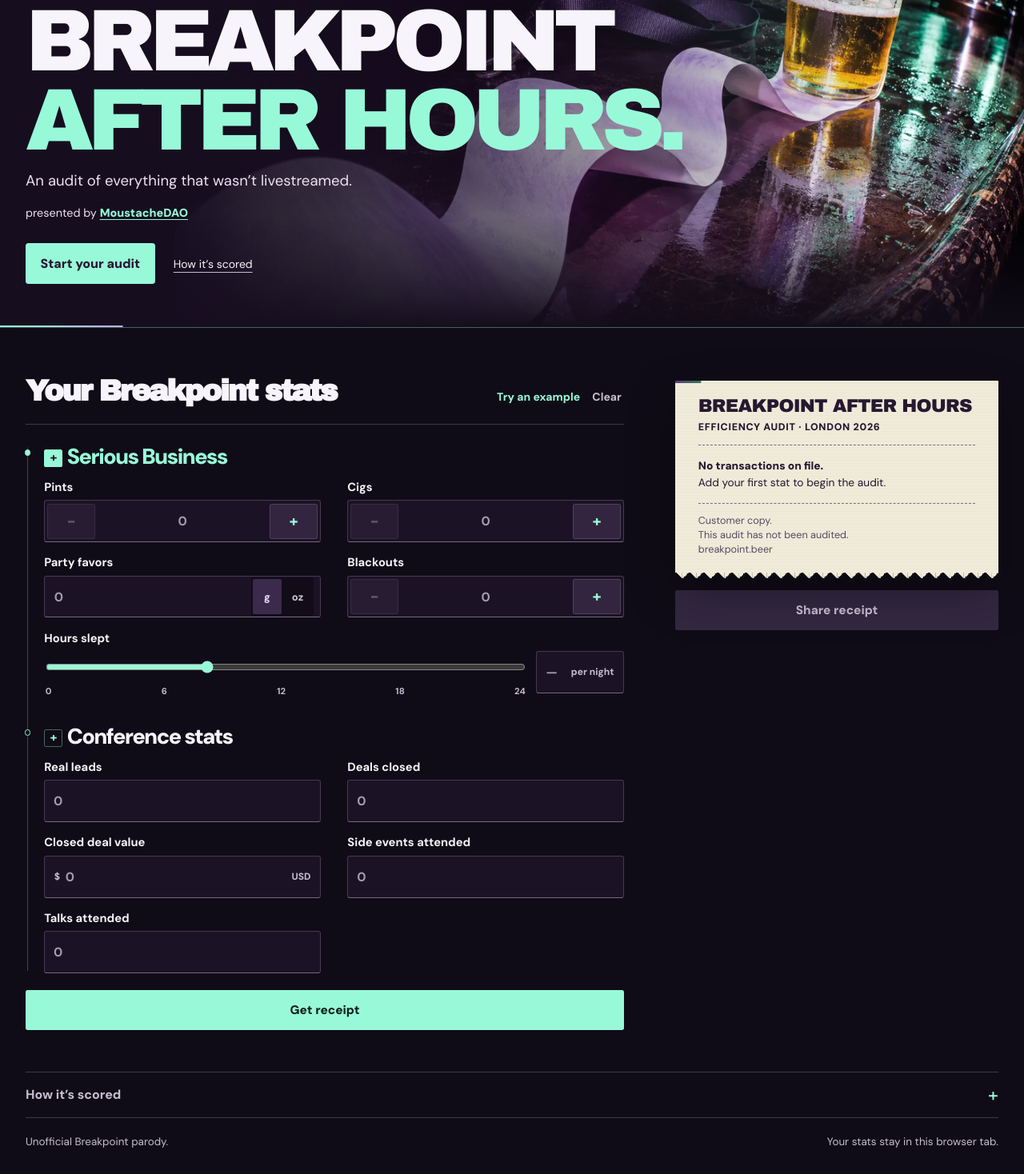
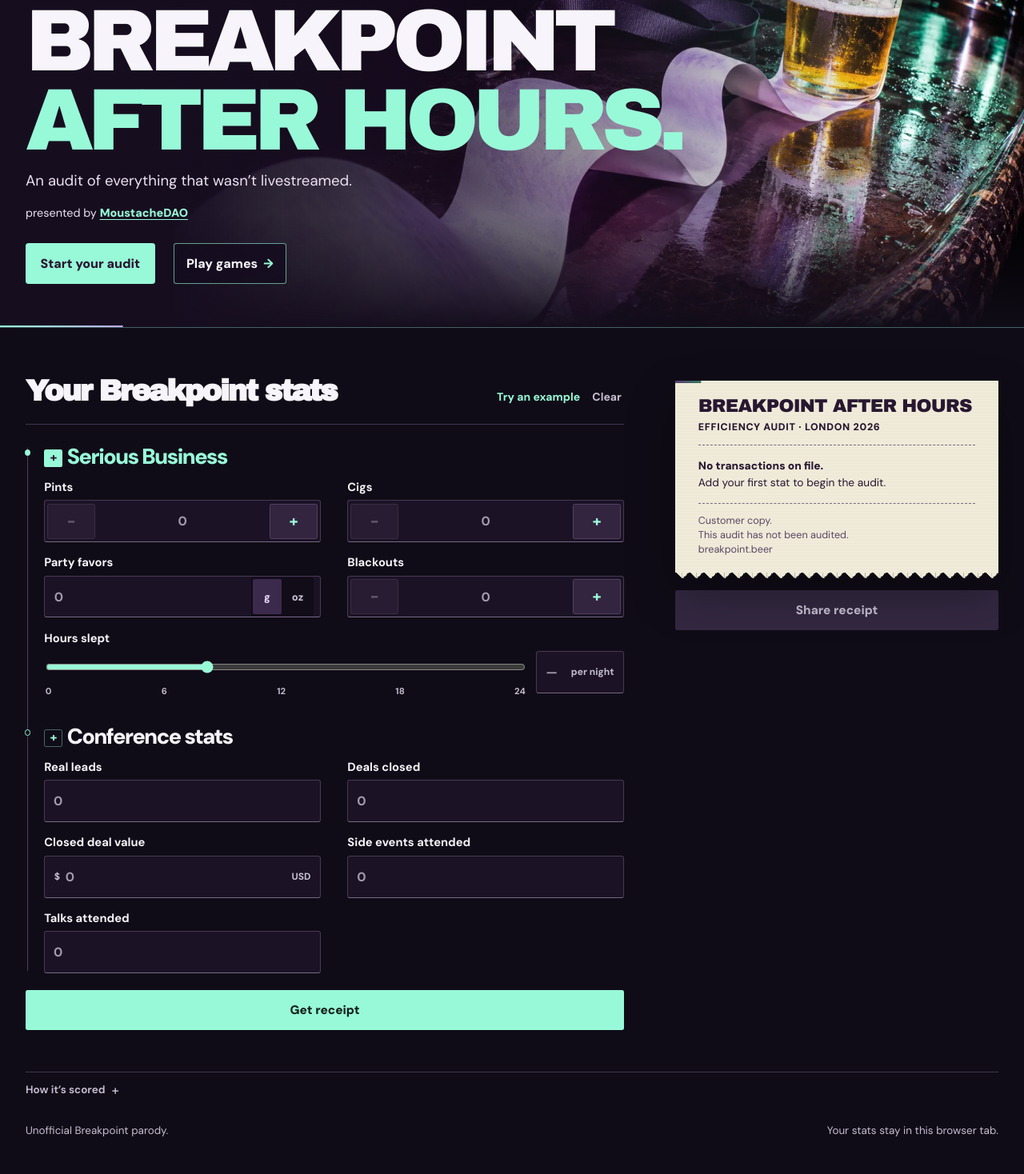
Before and after one commit to lamentierschweinchen/breakpoint-after-hours, a plain HTML site: page dist/index.html in a window 1280 px wide. Shown: the part 150-1618 px from the top of the page at 80% size. Drawn offline with Linux system fonts and the light colour scheme.

Commit message:
Make the Arcade easy to find

```diff
--- a/dist/app.mjs
+++ b/dist/app.mjs
@@ -53,7 +53,8 @@ const nativeShare = document.querySelector('#native-share');
 const copyImage = document.querySelector('#copy-image');
 const copyChallenge = document.querySelector('#copy-challenge');
 const challengeInput = document.querySelector('#challenge-url');
-const arcadeLink = document.querySelector('.site-nav a[href="./arcade/"]');
+const arcadeLinks = document.querySelectorAll('a[href="./arcade/"]');
+const receiptArcade = document.querySelector('#receipt-arcade');
 
 const example = { leads: 10, deals: 3, value: 24000, sideEvents: 3, pints: 5, cigs: 6, favors: 1, sleep: 4 };
 const arcadeDraftKey = 'breakpoint:arcade-receipt';
@@ -92,7 +93,7 @@ function recordFavors() {
   enteredFavors = { amount: favorsInput.valueAsNumber || 0, unit: activeUnit };
 }
 
-arcadeLink.addEventListener('click', event => {
+function stashArcadeDraft(event) {
   if (event.metaKey || event.ctrlKey || event.shiftKey || event.altKey) return;
   const values = Object.fromEntries(inputs.filter(input => input.value !== '').map(input => [input.name, input.value]));
   if (!Object.keys(values).length) return;
@@ -101,7 +102,9 @@ arcadeLink.addEventListener('click', event => {
   } catch {
     // The arcade is still available when browser storage is disabled.
   }
-});
+}
+
+for (const link of arcadeLinks) link.addEventListener('click', stashArcadeDraft);
 
 function takeArcadeDraft() {
   try {
@@ -237,6 +240,7 @@ function renderAudit({ initial = false } = {}) {
   const score = currentReceipt?.score ?? null;
   dockScore.textContent = score === null ? '—' : String(score);
   shareButton.disabled = score === null;
+  receiptArcade.hidden = score === null;
   root.style.setProperty('--score-progress', (score ?? 0) / 100);
 
   clearTimeout(noteTimer);
@@ -385,9 +389,6 @@ document.querySelector('#clear').addEventListener('click', () => {
   renderAudit();
 });
 
-document.querySelector('.method-link').addEventListener('click', () => {
-  document.querySelector('#method').open = true;
-});
 document.querySelector('#method').addEventListener('toggle', syncScrollProgress);
 
 function clearShareImage() {
--- a/dist/index.html
+++ b/dist/index.html
@@ -53,7 +53,7 @@
         <p id="challenge" class="challenge" hidden>Benchmark to beat: <strong id="challenge-score"></strong> <span>/ 100</span></p>
         <div class="hero-actions">
           <a class="hero-action" href="#audit-form">Start your audit</a>
-          <a class="method-link" href="#method">How it’s scored</a>
+          <a class="hero-arcade" href="./arcade/">Play games <span aria-hidden="true">→</span></a>
         </div>
       </div>
     </section>
@@ -199,10 +199,11 @@
             <p class="sr-only" id="spoken-score" role="status" aria-atomic="true"></p>
           </section>
           <button type="button" id="share-score" class="action-button receipt-share" aria-haspopup="dialog" disabled>Share receipt</button>
+          <a id="receipt-arcade" class="receipt-arcade" href="./arcade/" hidden>Play games <span aria-hidden="true">→</span></a>
         </div>
       </div>
 
-      <details id="method" class="method" data-reveal>
+      <details id="method" class="method">
         <summary>How it’s scored</summary>
         <div class="method-body">
           <p>Add conference and Serious Business points for one total out of 100.</p>
--- a/dist/style.css
+++ b/dist/style.css
@@ -140,17 +140,6 @@ a { color: inherit; }
   background: var(--mint);
   content: "";
 }
-
-.method-link {
-  display: flex;
-  align-items: center;
-  min-height: 2.75rem;
-  font-size: .875rem;
-  color: var(--text);
-  text-underline-offset: .3rem;
-  text-decoration-color: var(--muted);
-}
-.method-link:hover { color: var(--mint); }
 
 .hero {
   position: relative;
@@ -303,6 +292,24 @@ a { color: inherit; }
 }
 
 .hero-action:hover { background: #d0ffe9; box-shadow: 0 0 1.8rem rgb(152 249 216 / 20%); }
+
+.hero-arcade {
+  display: inline-flex;
+  align-items: center;
+  justify-content: center;
+  gap: .45rem;
+  min-height: 3.15rem;
+  padding: .6rem clamp(.55rem, 2.8vw, .95rem);
+  border: 1px solid rgb(152 249 216 / 62%);
+  border-radius: .2rem;
+  color: var(--text);
+  background: rgb(20 13 31 / 85%);
+  font-weight: 800;
+  text-decoration: none;
+}
+
+.hero-arcade:hover { border-color: var(--mint); background: #2c1d3c; }
+.hero-arcade span, .receipt-arcade span { color: var(--mint); }
 
 .audit {
   position: relative;
@@ -601,6 +608,18 @@ input[aria-invalid="true"], .input-frame:has(input[aria-invalid="true"]) { borde
 
 .receipt-area { min-width: 0; }
 .receipt-share { margin-top: 1.4rem; }
+.receipt-arcade {
+  display: flex;
+  align-items: center;
+  gap: .45rem;
+  width: fit-content;
+  min-height: 2.75rem;
+  margin: .35rem auto 0;
+  font-size: .9rem;
+  font-weight: 800;
+  text-underline-offset: .22em;
+}
+.receipt-arcade:hover { color: var(--mint); }
 
 .receipt::before {
   position: absolute;
@@ -953,22 +972,23 @@ input[aria-invalid="true"], .input-frame:has(input[aria-invalid="true"]) { borde
 }
 
 .method {
-  border-block: 1px solid var(--line);
+  border-block-start: 1px solid var(--line);
   scroll-margin-top: 1rem;
 }
 .method summary {
   display: flex;
-  justify-content: space-between;
-  gap: 1rem;
+  gap: .5rem;
   align-items: center;
-  min-height: 3.55rem;
+  width: fit-content;
+  min-height: 2.75rem;
   color: var(--muted);
-  font-weight: 770;
+  font-size: .84rem;
+  font-weight: 650;
   cursor: pointer;
   list-style: none;
 }
 .method summary::-webkit-details-marker { display: none; }
-.method summary::after { content: "+"; color: var(--mint); font-size: 1.45rem; font-weight: 500; }
+.method summary::after { content: "+"; font-size: 1.05rem; font-weight: 500; }
 .method[open] summary::after { content: "−"; }
 .method summary:hover, .method[open] summary { color: var(--mint); }
 
```
